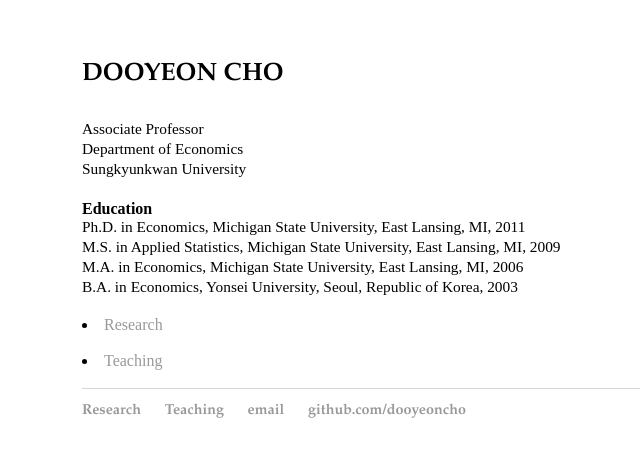
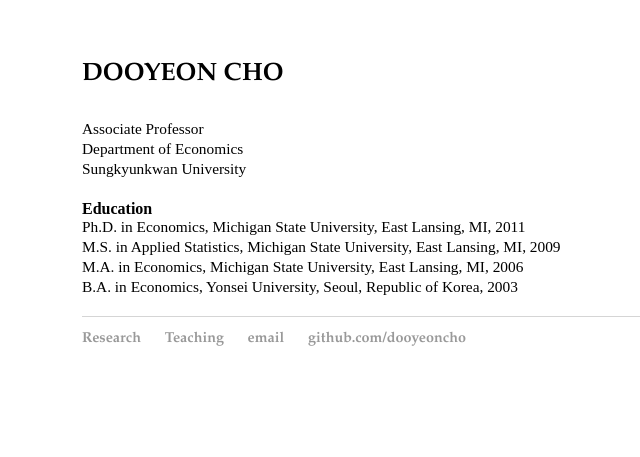
Before and after one commit to dooyeoncho/dooyeoncho.github.io, a Jekyll site: the page built from index.html, in a window 1280 px wide. Shown: the top 457 px of the page, without its empty margins (110-750 px from the left). Built offline with Jekyll 4.4.1, drawn with Linux system fonts in a browser that asks for light colours.

Commit message:
Update index.html

```diff
--- a/index.html
+++ b/index.html
@@ -18,10 +18,3 @@
 		<div>B.A. in Economics, Yonsei University, Seoul, Republic of Korea, 2003</div>
 		</div>&nbsp;
 </div>
-
-<li><a href="/pages/research.html" target="_blank"> Research</a></li>&nbsp;
-<li><a href="/pages/teaching.html" target="_blank"> Teaching</a></li>&nbsp;
-
-
-
-&nbsp;
```
